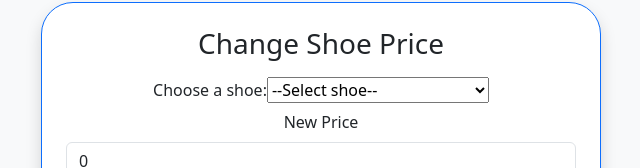
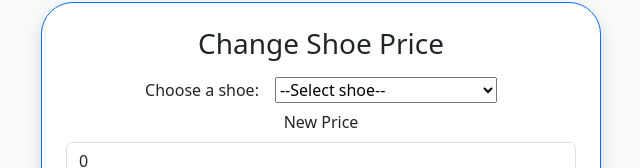
Before and after one commit to PETEROH018/Summative-Lab-Building-a-React-Based-Personal-Project-Showcase-App, a React (Vite) app: page /admin in a window 1280 px wide. Shown: the part 988-1156 px from the top of the page, without its empty margins (319-959 px from the left). Built offline with nearby package versions, Linux system fonts and the light colour scheme; data requests are answered from the project's data file.

Commit message:
made a few changes to the styling

```diff
--- a/src/components/UpdateShoeForm.jsx
+++ b/src/components/UpdateShoeForm.jsx
@@ -46,7 +46,7 @@ export default function UpdateShoeForm(){
           return(
             <form onSubmit={handleUpdatePrice}>
   <div>
-      <label htmlFor={changeNameId} className="form-label">Choose a shoe:  </label>
+      <label htmlFor={changeNameId} className="form-label me-3">Choose a shoe:  </label>
       <select
         id={changeNameId}
         value={selected}
```
